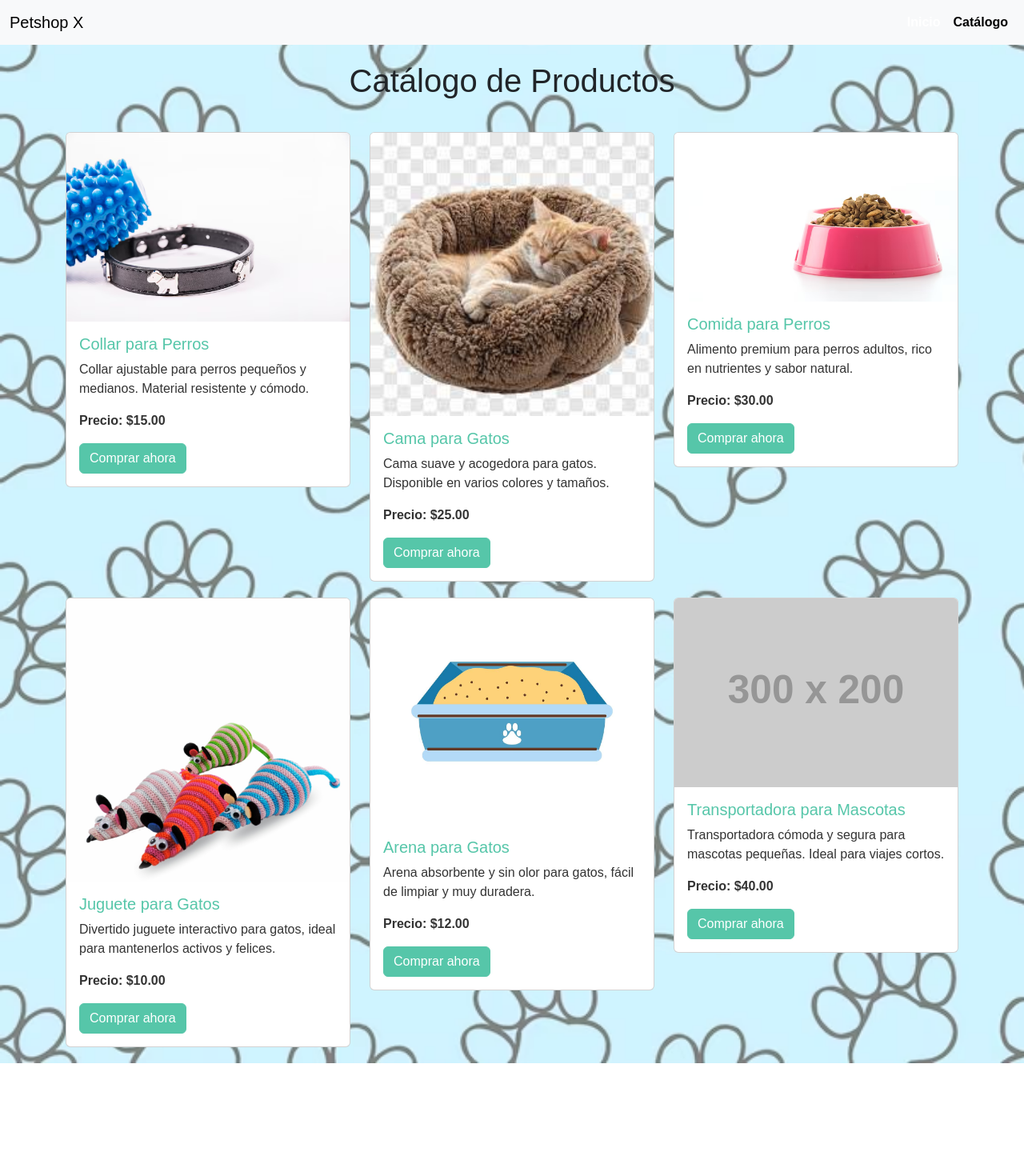
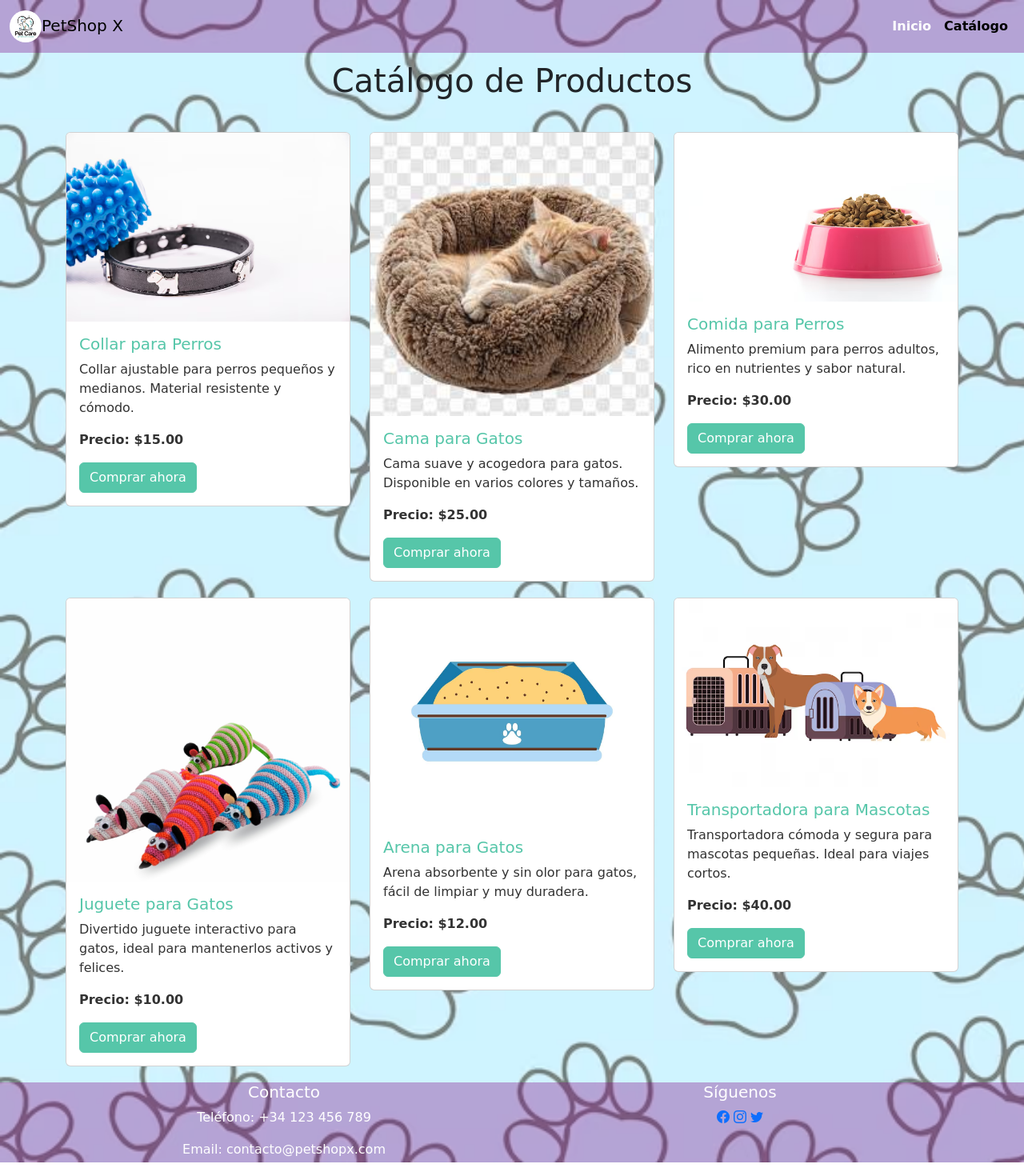
Before and after one commit to luisalfonso/PAGINAACTIVIDAD2, a plain HTML site: page product.html in a window 1280 px wide. Shown: the whole page at 80% size. Before the commit the page ends 1329 px from the top, so only its background shows below. Drawn offline with nearby package versions, Linux system fonts and the light colour scheme; placeholder pictures from the web are drawn by us.

Commit message:
Se suben cambios al repositorio con la modificaciones que se hicieron en logo y en css

```diff
--- a/product.html
+++ b/product.html
@@ -1,5 +1,6 @@
 <!DOCTYPE html>
 <html lang="es">
+
 <head>
     <meta charset="UTF-8">
     <meta name="viewport" content="width=device-width, initial-scale=1.0">
@@ -7,27 +8,19 @@
     <!-- Bootstrap CSS -->
     <link href="https://cdn.jsdelivr.net/npm/bootstrap@5.3.0-alpha1/dist/css/bootstrap.min.css" rel="stylesheet">
     <link rel="stylesheet" href="./style.css">
-    <!-- CSS personalizado -->
-    <style>
-        /* Ajustar margen entre tarjetas */
-        .card {
-            margin-bottom: 20px;
-        }
-        /* Estilo para el título de la página */
-        h1 {
-            text-align: center;
-            margin-top: 30px;
-            margin-bottom: 40px;
-        }
-    </style>
+
 </head>
+
 <body>
 
     <!-- Navbar -->
-    <nav class="navbar navbar-expand-lg navbar-light bg-light fixed-top">
+    <nav class="navbar navbar-expand-lg bg-nav fixed-top">
         <div class="container-fluid">
-            <a class="navbar-brand" href="#">Petshop X</a>
-            <button class="navbar-toggler" type="button" data-bs-toggle="collapse" data-bs-target="#navbarNav" aria-controls="navbarNav" aria-expanded="false" aria-label="Toggle navigation">
+            <a class="navbar-brand" href="index.html">
+                <img class="logo" src="./assets/logo.jpeg" alt="logo">PetShop X
+            </a>
+            <button class="navbar-toggler" type="button" data-bs-toggle="collapse" data-bs-target="#navbarNav"
+                aria-controls="navbarNav" aria-expanded="false" aria-label="Toggle navigation">
                 <span class="navbar-toggler-icon"></span>
             </button>
             <div class="collapse navbar-collapse" id="navbarNav">
@@ -55,7 +48,8 @@
                     <img src="./assets/collar.jpg" class="card-img-top" alt="Producto 1">
                     <div class="card-body">
                         <h5 class="card-title">Collar para Perros</h5>
-                        <p class="card-text">Collar ajustable para perros pequeños y medianos. Material resistente y cómodo.</p>
+                        <p class="card-text">Collar ajustable para perros pequeños y medianos. Material resistente y
+                            cómodo.</p>
                         <p class="card-text"><strong>Precio: $15.00</strong></p>
                         <a href="#" class="btn btn-primary">Comprar ahora</a>
                     </div>
@@ -68,7 +62,8 @@
                     <img src="./assets/camagatos.jpg" class="card-img-top" alt="Producto 2">
                     <div class="card-body">
                         <h5 class="card-title">Cama para Gatos</h5>
-                        <p class="card-text">Cama suave y acogedora para gatos. Disponible en varios colores y tamaños.</p>
+                        <p class="card-text">Cama suave y acogedora para gatos. Disponible en varios colores y tamaños.
+                        </p>
                         <p class="card-text"><strong>Precio: $25.00</strong></p>
                         <a href="#" class="btn btn-primary">Comprar ahora</a>
                     </div>
@@ -81,7 +76,8 @@
                     <img src="./assets/comidaperro.jpg" class="card-img-top" alt="Producto 3">
                     <div class="card-body">
                         <h5 class="card-title">Comida para Perros</h5>
-                        <p class="card-text">Alimento premium para perros adultos, rico en nutrientes y sabor natural.</p>
+                        <p class="card-text">Alimento premium para perros adultos, rico en nutrientes y sabor natural.
+                        </p>
                         <p class="card-text"><strong>Precio: $30.00</strong></p>
                         <a href="#" class="btn btn-primary">Comprar ahora</a>
                     </div>
@@ -97,7 +93,8 @@
                     <img src="./assets/juguetegato.jpg" class="card-img-top" alt="Producto 4">
                     <div class="card-body">
                         <h5 class="card-title">Juguete para Gatos</h5>
-                        <p class="card-text">Divertido juguete interactivo para gatos, ideal para mantenerlos activos y felices.</p>
+                        <p class="card-text">Divertido juguete interactivo para gatos, ideal para mantenerlos activos y
+                            felices.</p>
                         <p class="card-text"><strong>Precio: $10.00</strong></p>
                         <a href="#" class="btn btn-primary">Comprar ahora</a>
                     </div>
@@ -110,7 +107,8 @@
                     <img src="./assets/arena.jpg" class="card-img-top" alt="Producto 5">
                     <div class="card-body">
                         <h5 class="card-title">Arena para Gatos</h5>
-                        <p class="card-text">Arena absorbente y sin olor para gatos, fácil de limpiar y muy duradera.</p>
+                        <p class="card-text">Arena absorbente y sin olor para gatos, fácil de limpiar y muy duradera.
+                        </p>
                         <p class="card-text"><strong>Precio: $12.00</strong></p>
                         <a href="#" class="btn btn-primary">Comprar ahora</a>
                     </div>
@@ -120,10 +118,11 @@
             <!-- Producto 6 -->
             <div class="col-md-4">
                 <div class="card">
-                    <img src="https://via.placeholder.com/300x200" class="card-img-top" alt="Producto 6">
+                    <img src="./assets/transportadora.jpg" class="card-img-top" alt="Producto 6">
                     <div class="card-body">
                         <h5 class="card-title">Transportadora para Mascotas</h5>
-                        <p class="card-text">Transportadora cómoda y segura para mascotas pequeñas. Ideal para viajes cortos.</p>
+                        <p class="card-text">Transportadora cómoda y segura para mascotas pequeñas. Ideal para viajes
+                            cortos.</p>
                         <p class="card-text"><strong>Precio: $40.00</strong></p>
                         <a href="#" class="btn btn-primary">Comprar ahora</a>
                     </div>
@@ -131,8 +130,30 @@
             </div>
         </div>
     </div>
-
+    <!-- Footer -->
+    <footer>
+        <div class="container text-center">
+            <div class="row">
+                <div class="col-md-6">
+                    <h5 class="texto">Contacto</h5>
+                    <p class="texto">Teléfono: +34 123 456 789</p>
+                    <p class="texto">Email: contacto@petshopx.com</p>
+                </div>
+                <div class="col-md-6">
+                    <h5 class="texto">Síguenos</h5>
+                    <div class="social-icons">
+                        <a href="#" target="_blank" title="Facebook"><i class="bi bi-facebook"></i></a>
+                        <a href="#" target="_blank" title="Instagram"><i class="bi bi-instagram"></i></a>
+                        <a href="#" target="_blank" title="Twitter"><i class="bi bi-twitter"></i></a>
+                    </div>
+                </div>
+            </div>
+        </div>
+    </footer>
     <!-- Scripts de Bootstrap -->
     <script src="https://cdn.jsdelivr.net/npm/bootstrap@5.3.0-alpha1/dist/js/bootstrap.bundle.min.js"></script>
+    <link rel="stylesheet"
+        href="https://cdnjs.cloudflare.com/ajax/libs/bootstrap-icons/1.8.1/font/bootstrap-icons.min.css">
 </body>
+
 </html>
--- a/style.css
+++ b/style.css
@@ -1,5 +1,5 @@
 body {
-    font-family: Arial, sans-serif;
+    font-family: "Parisienne", cursive, sans-serif;
     margin-top: 6%;
     background-image: url('./assets/patitas.jpg');
     background-size: cover;
@@ -39,6 +39,9 @@ body {
     font-size: 1.25rem;
 }
 
+.bg-nav{
+    background-color: #7e008054;
+}
 
 
 /* Estilos personalizados para las tarjetas */
@@ -50,6 +53,17 @@ body {
 .card-text {
     font-size: 1rem;
     color: #333;
+}
+  /* Ajustar margen entre tarjetas */
+  .card {
+    margin-bottom: 20px;
+}
+
+/* Estilo para el título de la página */
+h1 {
+    text-align: center;
+    margin-top: 30px;
+    margin-bottom: 40px;
 }
 
 .btn-primary {
@@ -72,3 +86,20 @@ body {
 .info-section p {
     font-size: 1.1rem;
 }
+
+footer {
+    height: 100px;
+    margin-bottom: 0px;
+    width: 100%;
+    background-color: #7e008054;
+}
+/*texto del footer*/
+.texto{
+    color:white
+}
+
+/*Estilo del Logo*/
+.logo{
+    border-radius: 3em;
+    width: 2em;
+}
```
Also changed, not shown: index.html (+30 -14 lines), assets/logo.jpeg (added).
